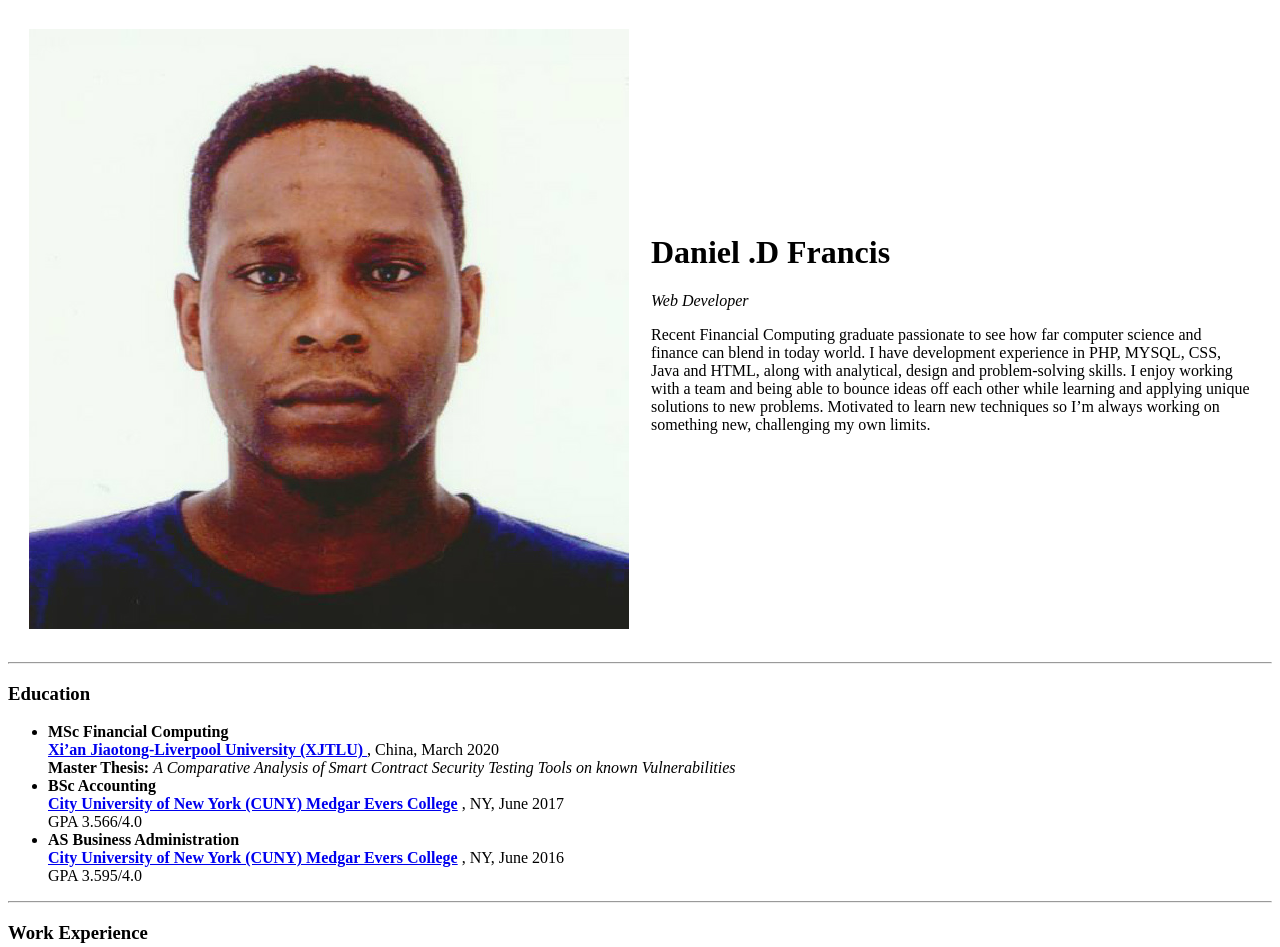
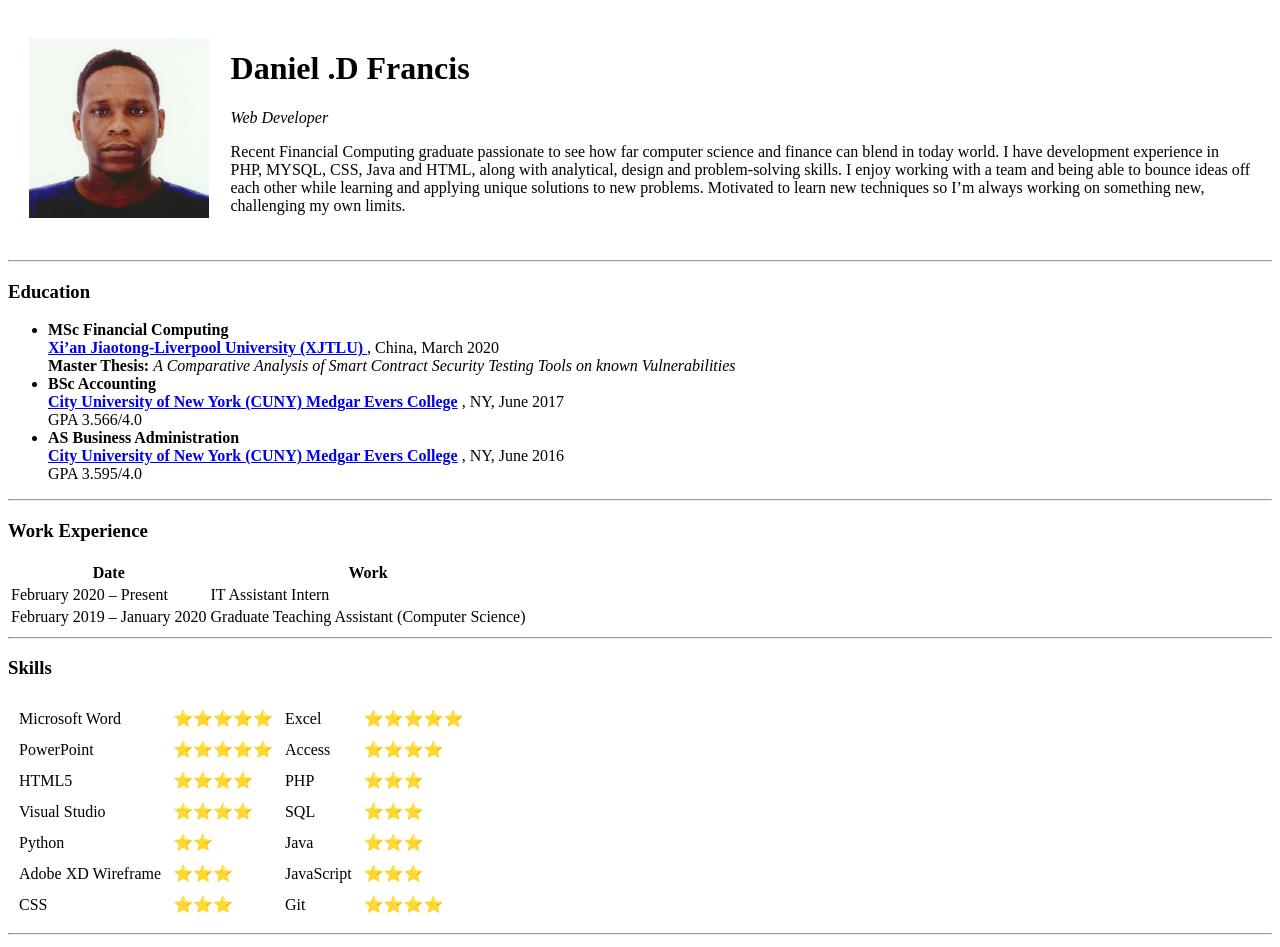
Before and after one commit to sirfrancis553544/CV-, a plain HTML site: page index.html in a window 1280 px wide. Shown: the top 947 px of the page. Drawn offline with Linux system fonts and the light colour scheme.

Commit message:
Update index.html

```diff
--- a/index.html
+++ b/index.html
@@ -6,6 +6,12 @@
     <meta name="viewport" content="width=device-width, initial-scale=1.0" />
     <title>Francis's Site</title>
 </head>
+    <style>
+img {
+  width: 100%;
+  height: auto;
+}
+</style>
 
 <body>
     <table cellspacing="20">
```
